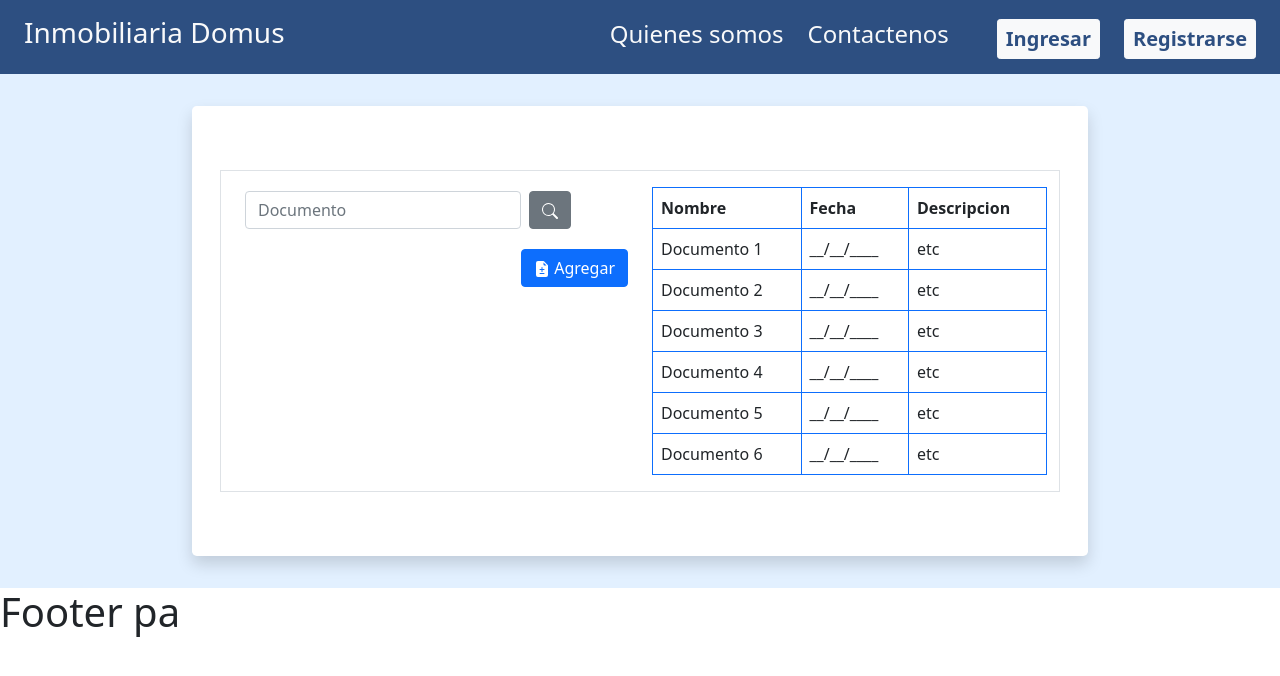
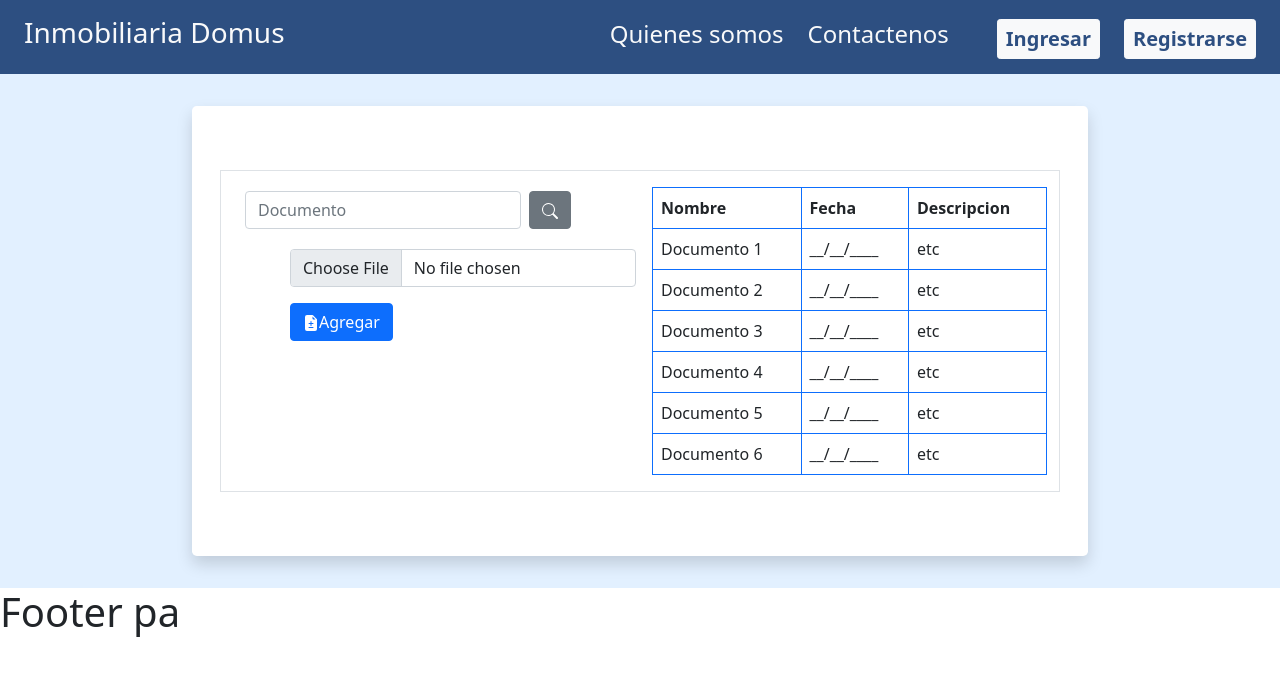
Before and after one commit to joaquindlr/DomusSystem, a React (Create React App) app: page /documentacion in a window 1280 px wide. Shown: the top 676 px of the page. Built offline with nearby package versions, Linux system fonts and the light colour scheme.

Commit message:
mere con development

```diff
--- a/src/pages/Documentacion.js
+++ b/src/pages/Documentacion.js
@@ -1,6 +1,15 @@
-import React from "react";
+import React, { useState } from "react";
 
 const Documentacion = () => {
+  const [guardado, setGuardado] = useState(false);
+
+  const guardarArchivo = () => {
+    setGuardado(true);
+    setTimeout(() => {
+      setGuardado(false);
+    }, [5000]);
+  };
+
   return (
     <>
       <div
@@ -53,7 +62,17 @@ const Documentacion = () => {
                   </div>
                 </div>
                 <div className="d-grid gap-2 d-md-flex justify-content-md-end">
-                  <button className="btn btn-primary" type="button">
+                  <div class="mb-3">
+                    <input
+                      className="form-control mt-3 ms-2"
+                      type="file"
+                      id="formFile"
+                    />
+                    <button
+                      className="btn btn-primary ms-2"
+                      type="button"
+                      onClick={() => guardarArchivo()}
+                    >
                       <svg
                         xmlns="http://www.w3.org/2000/svg"
                         width="16"
@@ -63,9 +82,15 @@ const Documentacion = () => {
                         viewBox="0 0 16 16"
                       >
                         <path d="M9.293 0H4a2 2 0 0 0-2 2v12a2 2 0 0 0 2 2h8a2 2 0 0 0 2-2V4.707A1 1 0 0 0 13.707 4L10 .293A1 1 0 0 0 9.293 0zM9.5 3.5v-2l3 3h-2a1 1 0 0 1-1-1zM8 6a.5.5 0 0 1 .5.5V8H10a.5.5 0 0 1 0 1H8.5v1.5a.5.5 0 0 1-1 0V9H6a.5.5 0 0 1 0-1h1.5V6.5A.5.5 0 0 1 8 6zm-2.5 6.5A.5.5 0 0 1 6 12h4a.5.5 0 0 1 0 1H6a.5.5 0 0 1-.5-.5z" />
-                    </svg>{" "}
+                      </svg>
                       Agregar
                     </button>
+                    {guardado && (
+                      <>
+                        <p>El archivo se guardo correctamente</p>
+                      </>
+                    )}
+                  </div>
                 </div>
               </div>
               <div className="col mt-3">
--- a/src/pages/Propiedad.js
+++ b/src/pages/Propiedad.js
@@ -65,7 +65,7 @@ const Propiedad = () => {
                   <input type="date" className="form-control" />
                   <p className="fs-5 fw-bold mt-4">Mensaje: </p>
                   <textarea class="form-control"></textarea>
-                  <button type="button" class="btn btn-primary w-100 mt-3">
+                  <button type="button" className="btn btn-primary w-100 mt-3">
                     Solicitar cita
                   </button>
                 </div>
```
Also changed, not shown: src/pages/MenuEmpleados.js (deleted, +0 -14 lines). Lines whose indentation alone changed are shown as unchanged.
